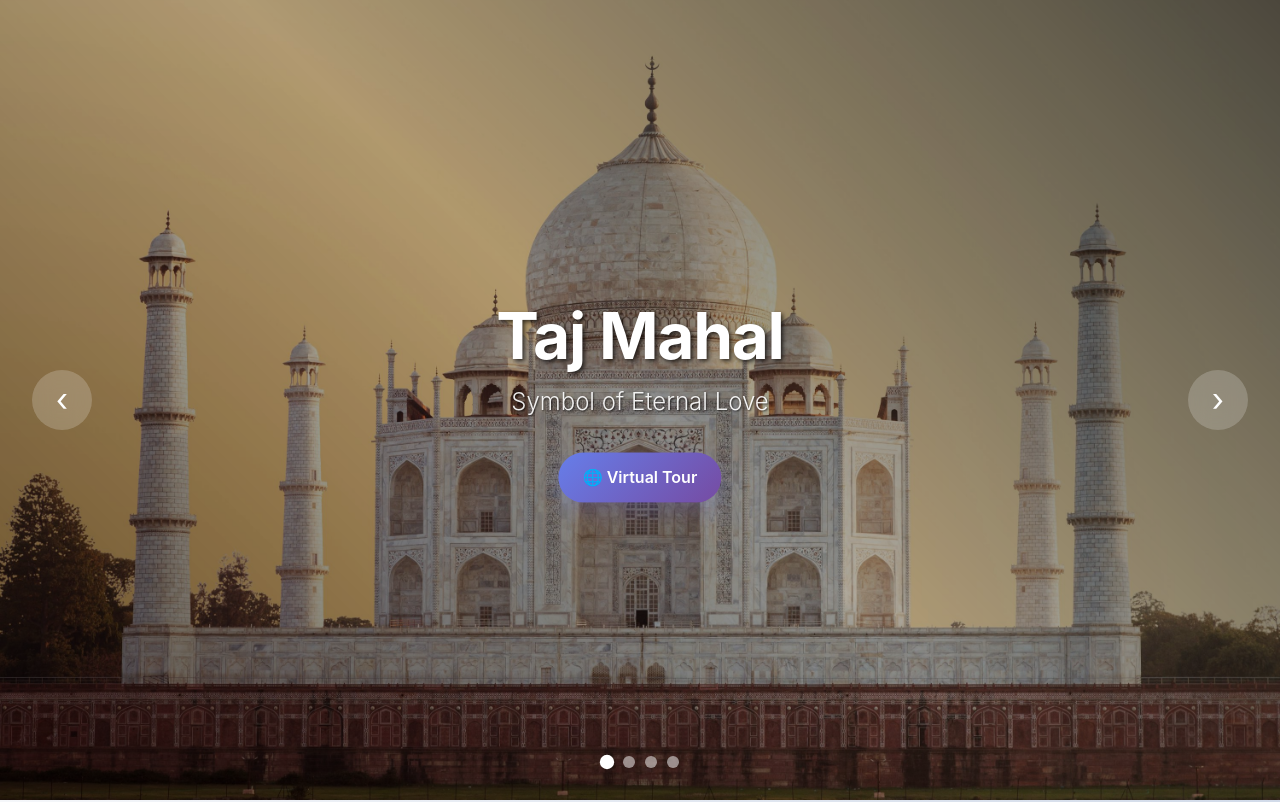
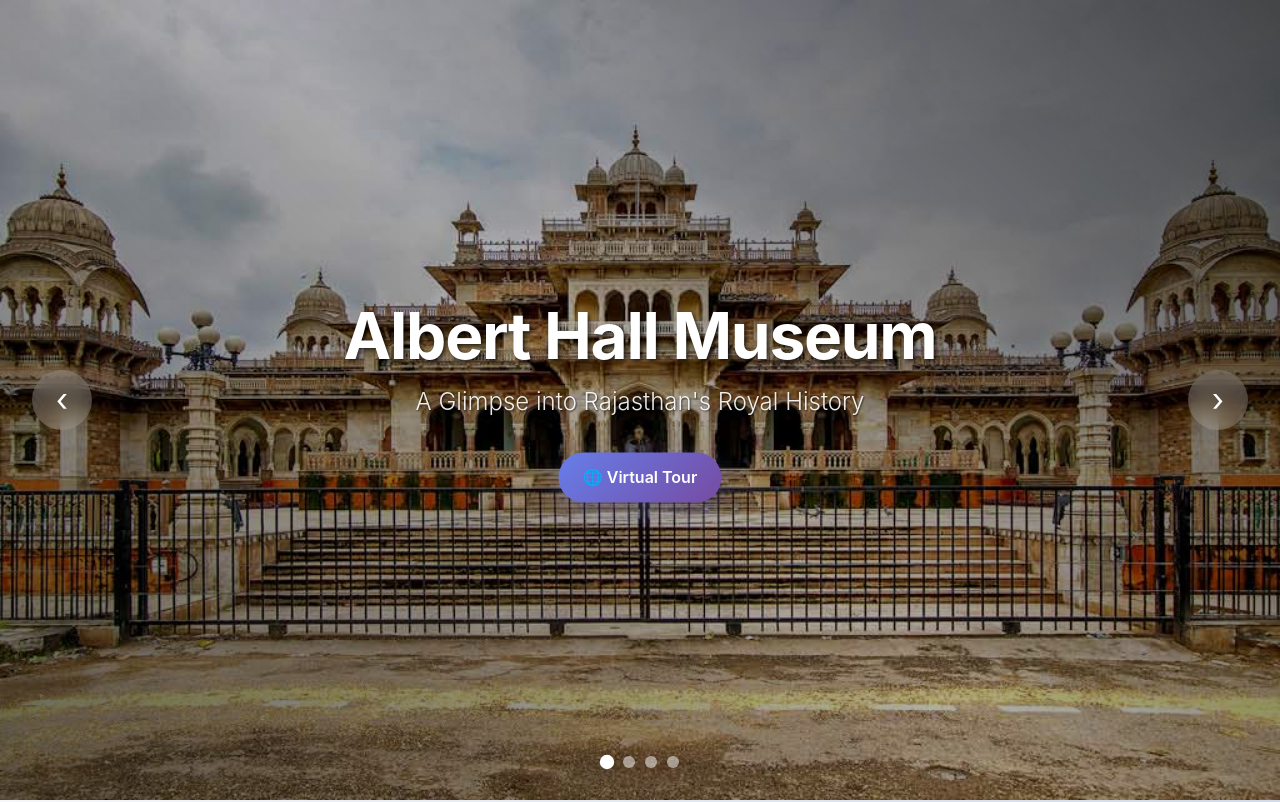
Before and after one commit to NUMAN165/Heritage, a React (Create React App) app: page /AlbertPage in a window 1280 px wide. Shown: the top 802 px of the page. Built offline with nearby package versions, Linux system fonts and the light colour scheme; a web font is replaced by a local one.

Commit message:
Modified the Information pages design

```diff
--- a/src/DashBoard/Information/AjantaPage.jsx
+++ b/src/DashBoard/Information/AjantaPage.jsx
@@ -11,7 +11,7 @@
 
   // Image gallery data
   const galleryImages = [
-    { src: "/images/ajanta1.png", alt: "Ajanta Caves Main View" },
+    { src: "/images/Ajanta.png", alt: "Ajanta Caves Main View" },
     { src: "/images/ajanta2.png", alt: "Ajanta Caves at Sunset" },
     { src: "/images/ajanta3.png", alt: "Ajanta Caves Gardens" },
     { src: "/images/ajanta4.png", alt: "Ajanta Caves Interior" },
@@ -22,8 +22,8 @@
     {
       icon: "📍",
       title: "Location",
-      value: "Agra, Uttar Pradesh, India",
-      detail: "On the banks of Yamuna River",
+      value: "Aurangabad, Maharashtra, India",
+      detail: "UNESCO World Heritage Site",
     },
     // {
     //   icon: "🕒",
@@ -41,17 +41,21 @@
       icon: "🏛",
       title: "Built",
       value: "1632 - 1653 AD",
-      detail: "Mughal Emperor Shah Jahan",
+      detail: "Built by",
     },
   ];
 
   // Travel info
   const travelInfo = [
-    { icon: "✈️", title: "Nearest Airport", value: "Agra Airport (7 km)" },
+    {
+      icon: "✈️",
+      title: "Nearest Airport",
+      value: "Aurangabad Airport (100 km)",
+    },
     {
       icon: "🚂",
       title: "Nearest Railway",
-      value: "Agra Cantt Railway Station",
+      value: "Aurangabad Railway Station",
     },
     { icon: "🌅", title: "Best Time", value: "October to March" },
     // { icon: "⏰", title: "Duration", value: "2-3 hours recommended" },
@@ -59,7 +63,7 @@
 
   // Nearby attractions
   const nearbyAttractions = [
-    { name: "Agra Fort", distance: "2.5 km", rating: "4.5★" },
+    { name: "Ellora Caves", distance: "2.5 km", rating: "4.5★" },
     { name: "Mehtab Bagh", distance: "1.5 km", rating: "4.2★" },
     { name: "Itmad-ud-Daulah", distance: "6 km", rating: "4.3★" },
     // { name: "Fatehpur Sikri", distance: "40 km", rating: "4.4★" },
@@ -87,8 +91,10 @@
           />
           <div className="hero-gradient-overlay"></div>
           <div className="hero-content">
-            <h1 className="monument-title">Taj Mahal</h1>
-            <p className="monument-tagline">Symbol of Eternal Love</p>
+            <h1 className="monument-title">Ajanta Caves</h1>
+            <p className="monument-tagline">
+              Ancient Buddhist rock-cut caves with stunning paintings
+            </p>
             <div className="hero-buttons">
               <button
                 className="btn-primary"
--- a/src/DashBoard/Information/AlbertPage.jsx
+++ b/src/DashBoard/Information/AlbertPage.jsx
@@ -11,10 +11,10 @@
 
   // Image gallery data
   const galleryImages = [
-    { src: "/images/taj1.png", alt: "Taj Mahal Main View" },
-    { src: "/images/taj2.png", alt: "Taj Mahal at Sunset" },
-    { src: "/images/taj3.png", alt: "Taj Mahal Gardens" },
-    { src: "/images/taj4.png", alt: "Taj Mahal Interior" },
+    { src: "/images/alberthall.png", alt: "Albert Hall Museum Main View" },
+    { src: "/images/alberthall2.png", alt: "Albert Hall Museum at Sunset" },
+    { src: "/images/alberthall3.png", alt: "Albert Hall Museum Gardens" },
+    { src: "/images/alberthall4.png", alt: "Albert Hall Museum Interior" },
   ];
 
   // Quick info data with icons
@@ -87,8 +87,10 @@
           />
           <div className="hero-gradient-overlay"></div>
           <div className="hero-content">
-            <h1 className="monument-title">Taj Mahal</h1>
-            <p className="monument-tagline">Symbol of Eternal Love</p>
+            <h1 className="monument-title">Albert Hall Museum</h1>
+            <p className="monument-tagline">
+              A Glimpse into Rajasthan's Royal History
+            </p>
             <div className="hero-buttons">
               <button
                 className="btn-primary"
--- a/src/DashBoard/Information/HumayunsPage.jsx
+++ b/src/DashBoard/Information/HumayunsPage.jsx
@@ -11,10 +11,10 @@
 
   // Image gallery data
   const galleryImages = [
-    { src: "/images/taj1.png", alt: "Taj Mahal Main View" },
-    { src: "/images/taj2.png", alt: "Taj Mahal at Sunset" },
-    { src: "/images/taj3.png", alt: "Taj Mahal Gardens" },
-    { src: "/images/taj4.png", alt: "Taj Mahal Interior" },
+    { src: "/images/humayans.png", alt: "Humayun's Tomb Main View" },
+    { src: "/images/humayun2.png", alt: "Humayun's Tomb at Sunset" },
+    { src: "/images/humayun3.png", alt: "Humayun's Tomb Gardens" },
+    { src: "/images/humayun4.png", alt: "Humayun's Tomb Interior" },
   ];
 
   // Quick info data with icons
@@ -87,8 +87,8 @@
           />
           <div className="hero-gradient-overlay"></div>
           <div className="hero-content">
-            <h1 className="monument-title">Taj Mahal</h1>
-            <p className="monument-tagline">Symbol of Eternal Love</p>
+            <h1 className="monument-title">Humayuns Tomb</h1>
+            <p className="monument-tagline">A UNESCO World Heritage Site</p>
             <div className="hero-buttons">
               <button
                 className="btn-primary"
--- a/src/DashBoard/Information/QutubPage.jsx
+++ b/src/DashBoard/Information/QutubPage.jsx
@@ -22,8 +22,8 @@
     {
       icon: "📍",
       title: "Location",
-      value: "Agra, Uttar Pradesh, India",
-      detail: "On the banks of Yamuna River",
+      value: "Delhi, India",
+      detail: "Near Mehrauli, South Delhi",
     },
     // {
     //   icon: "🕒",
@@ -41,17 +41,17 @@
       icon: "🏛",
       title: "Built",
       value: "1632 - 1653 AD",
-      detail: "Mughal Emperor Shah Jahan",
+      detail: "Qutab-ud-din Aibak initiated construction",
     },
   ];
 
   // Travel info
   const travelInfo = [
-    { icon: "✈️", title: "Nearest Airport", value: "Agra Airport (7 km)" },
+    { icon: "✈️", title: "Nearest Airport", value: "Delhi Airport (7 km)" },
     {
       icon: "🚂",
       title: "Nearest Railway",
-      value: "Agra Cantt Railway Station",
+      value: "New Delhi Railway Station",
     },
     { icon: "🌅", title: "Best Time", value: "October to March" },
     // { icon: "⏰", title: "Duration", value: "2-3 hours recommended" },
@@ -59,9 +59,9 @@
 
   // Nearby attractions
   const nearbyAttractions = [
-    { name: "Agra Fort", distance: "2.5 km", rating: "4.5★" },
-    { name: "Mehtab Bagh", distance: "1.5 km", rating: "4.2★" },
-    { name: "Itmad-ud-Daulah", distance: "6 km", rating: "4.3★" },
+    { name: "Red Fort", distance: "2.5 km", rating: "4.5★" },
+    { name: "India Gate", distance: "1.5 km", rating: "4.2★" },
+    { name: "Hazrat Nizamuddin Dargah", distance: "6 km", rating: "4.3★" },
     // { name: "Fatehpur Sikri", distance: "40 km", rating: "4.4★" },
   ];
 
@@ -87,8 +87,8 @@
           />
           <div className="hero-gradient-overlay"></div>
           <div className="hero-content">
-            <h1 className="monument-title">Taj Mahal</h1>
-            <p className="monument-tagline">Symbol of Eternal Love</p>
+            <h1 className="monument-title">Qutub Minar</h1>
+            <p className="monument-tagline">A UNESCO World Heritage Site</p>
             <div className="hero-buttons">
               <button
                 className="btn-primary"
```
